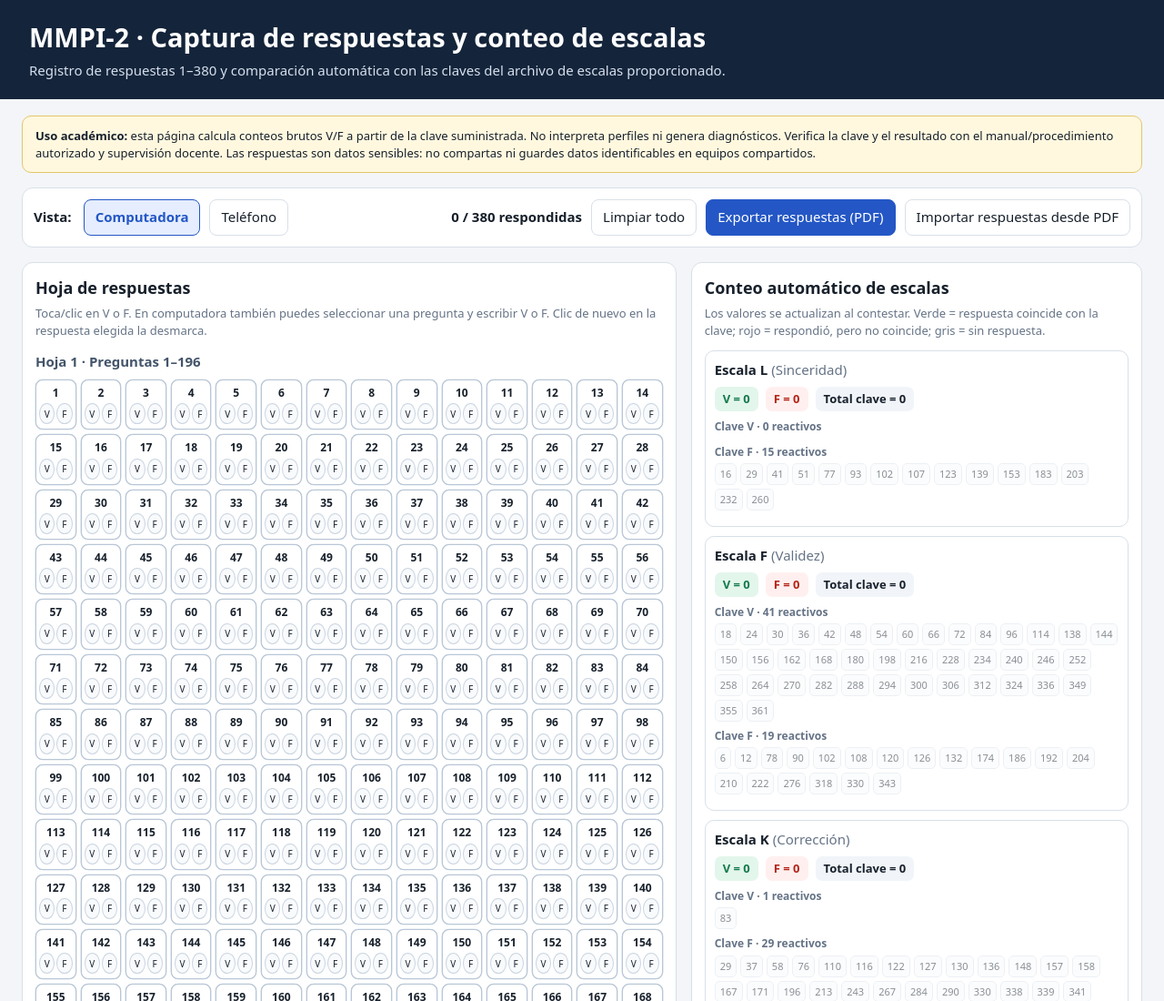
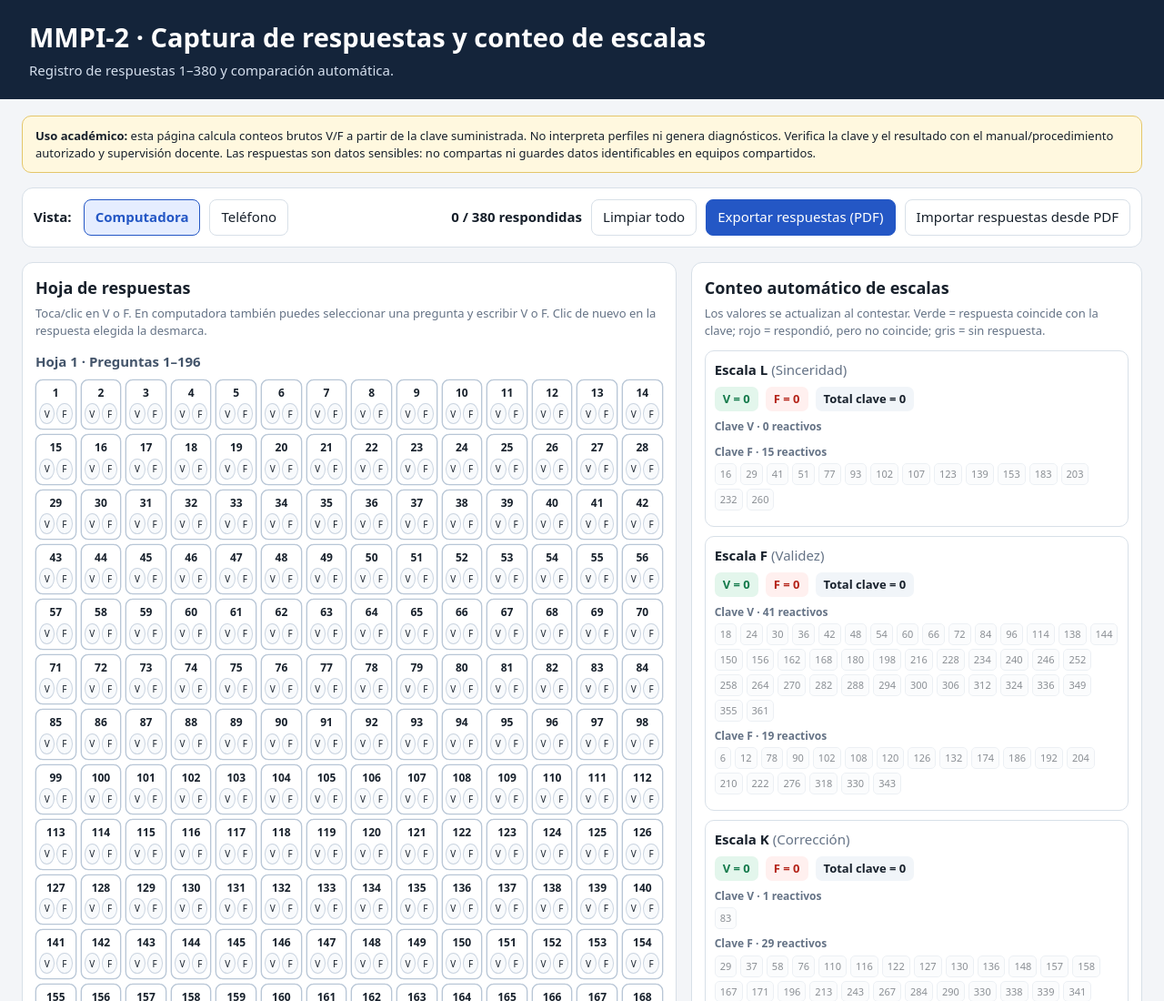
Before and after one commit to MMPI2-auto/mmpi2.github.io, a plain HTML site: page index.html in a window 1280 px wide. Shown: the top 1100 px of the page at 91% size. Drawn offline with Linux system fonts and the light colour scheme.

Commit message:
index.html

```diff
--- a/index.html
+++ b/index.html
@@ -67,7 +67,7 @@ body.phone .answer{width:34px;height:34px;font-size:13px}
 <body class="pc">
 <header>
 <h1>MMPI-2 · Captura de respuestas y conteo de escalas</h1>
-<p>Registro de respuestas 1–380 y comparación automática con las claves del archivo de escalas proporcionado.</p>
+<p>Registro de respuestas 1–380 y comparación automática.</p>
 </header>
 <main>
 <div class="notice"><strong>Uso académico:</strong> esta página calcula conteos brutos V/F a partir de la clave suministrada. No interpreta perfiles ni genera diagnósticos. Verifica la clave y el resultado con el manual/procedimiento autorizado y supervisión docente. Las respuestas son datos sensibles: no compartas ni guardes datos identificables en equipos compartidos.</div>
```
